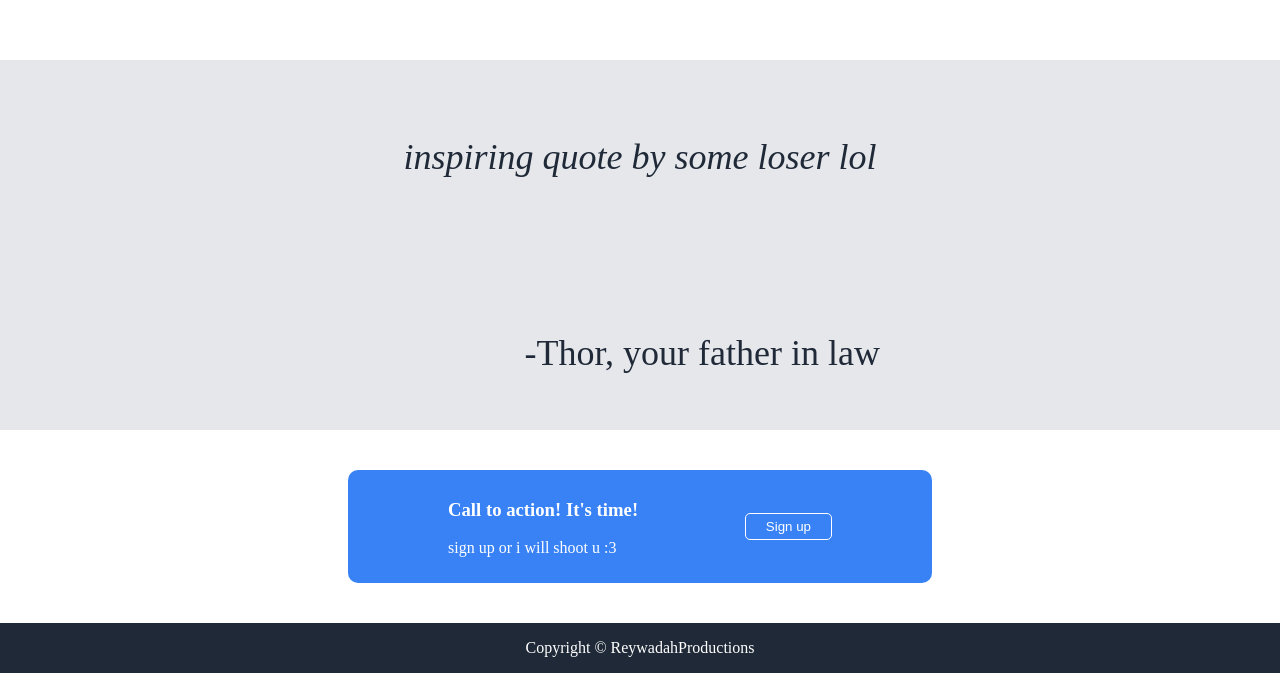
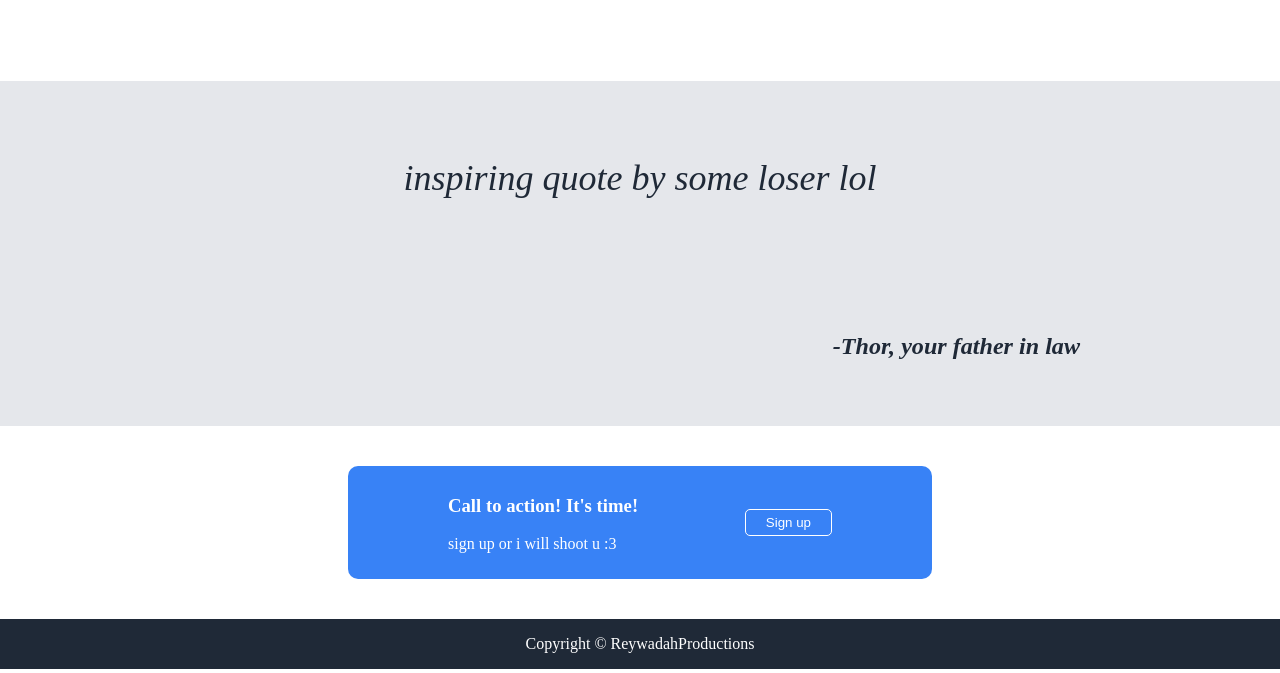
Before and after one commit to Reywadah/Odin_project_2, a plain HTML site: page index.html in a window 1280 px wide. Shown: the part 995-1668 px from the top of the page. Drawn offline with Linux system fonts and the light colour scheme.

Commit message:
Project 2 finally done

```diff
--- a/Project/index.html
+++ b/index.html
@@ -20,7 +20,7 @@
                 <button type="button">Sign up</button>
             </div>
             <div class="right-side">
-                <img src="../VsCode Quick Start/test/charlesdeluvio-Mv9hjnEUHR4-unsplash.jpg" alt="some image number 2">
+                <img src="charlesdeluvio-Mv9hjnEUHR4-unsplash.jpg" alt="some image number 2">
             </div>
         </div></div>
         <div class="second-container">
@@ -46,8 +46,7 @@
         <div class="third-container">
             <p><i>inspiring quote by some loser lol </i></p>
             <br>
-            <div class= "third-container" id="thor">
-            <p>-Thor, your father in law</p></div>
+            <h6><i>-Thor, your father in law</i></h6>
         </div>
         <div class="fourth-container">
             <div class="left-side">
--- a/Project/stylesheet.css
+++ b/stylesheet.css
@@ -44,8 +44,6 @@ body{
     color: white;
     border-radius: 10px;
     margin: 0px;
-}
-.first-container .right-side{
 }
 .first-container .left-side h1{
     font-size: 48px;
@@ -104,7 +102,7 @@ body{
     text-align: center;
 }
 
-.third-container#thor{
+.third-container h6{
     text-align: end;
 }
 
```
Also changed, not shown: 01.png (renamed from Project/01.png), 02.png (renamed from Project/02.png), charlesdeluvio-Mv9hjnEUHR4-unsplash.jpg (added).
